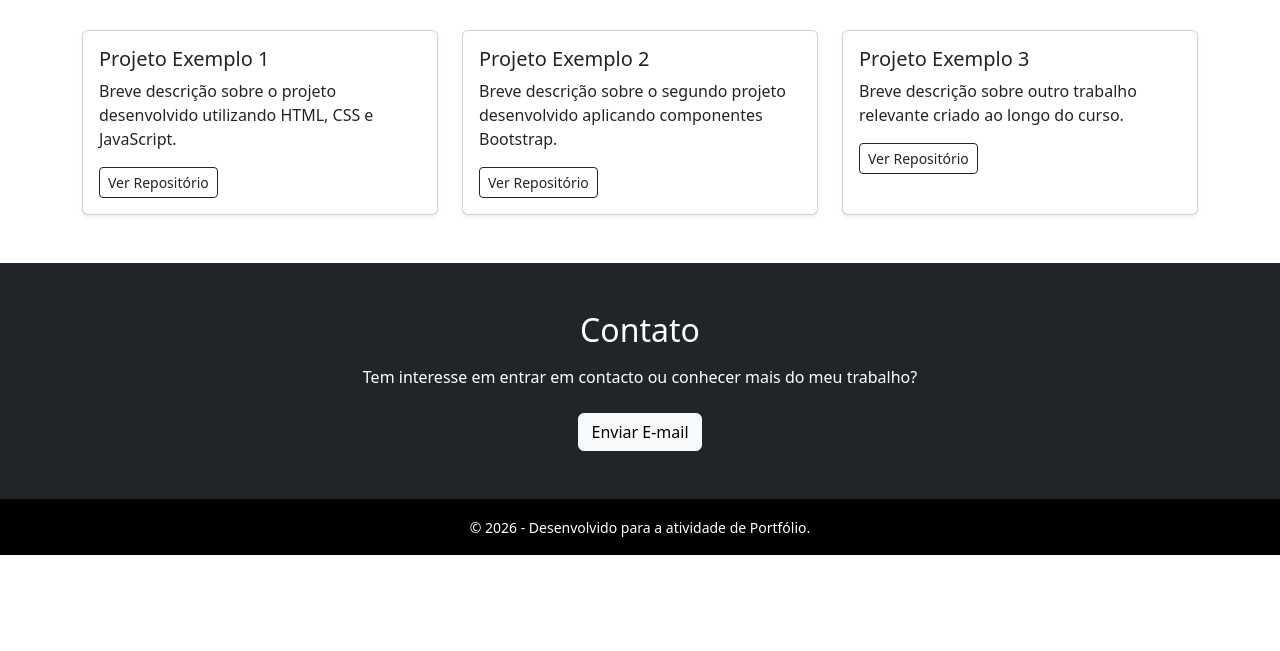
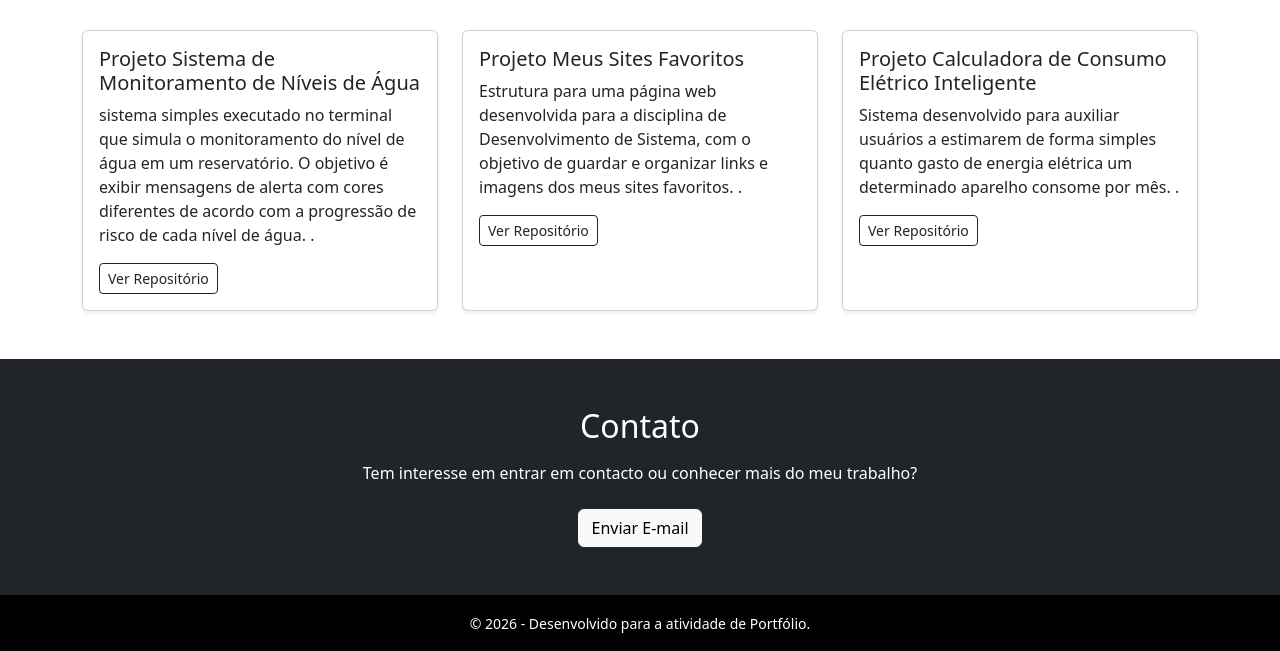
Before and after one commit to matheus08vitorino/Matheus_Vitorino_Ag15_DSI, a plain HTML site: page index.html in a window 1280 px wide. Shown: the part 408-1059 px from the top of the page. Before the commit the page ends 963 px from the top, so only its background shows below. Drawn offline with nearby package versions, Linux system fonts and the light colour scheme.

Commit message:
Update personal information and project descriptions

```diff
--- a/index.html
+++ b/index.html
@@ -31,7 +31,7 @@
     <!-- Secção de Perfil -->
     <section id="perfil" class="py-5 mt-5 bg-light text-center">
         <div class="container py-4">
-            <h1 class="display-5 fw-bold">Olá, eu sou o Desenvolvedor</h1>
+            <h1 class="display-5 fw-bold">Olá, eu sou o Matheus Vitorino</h1>
             <p class="lead text-muted">Estudante de Desenvolvimento de Sistemas focado em criar soluções web modernas e responsivas.</p>
         </div>
     </section>
@@ -45,9 +45,11 @@
                 <div class="col-md-4">
                     <div class="card h-100 shadow-sm">
                         <div class="card-body">
-                            <h5 class="card-title">Projeto Exemplo 1</h5>
-                            <p class="card-text">Breve descrição sobre o projeto desenvolvido utilizando HTML, CSS e JavaScript.</p>
-                            <a href="#" class="btn btn-outline-dark btn-sm">Ver Repositório</a>
+                            <h5 class="card-title">Projeto Sistema de Monitoramento de Níveis de Água </h5>
+                            <p class="card-text">sistema simples executado no terminal que simula o monitoramento do nível de água em um reservatório. O objetivo é exibir mensagens de alerta com cores diferentes de acordo com a progressão de risco de cada nível de água.
+
+.</p>
+                            <a href="https://github.com/matheus08vitorino/Matheus_Vitorino_Ag11_DSI" class="btn btn-outline-dark btn-sm">Ver Repositório</a>
                         </div>
                     </div>
                 </div>
@@ -55,9 +57,11 @@
                 <div class="col-md-4">
                     <div class="card h-100 shadow-sm">
                         <div class="card-body">
-                            <h5 class="card-title">Projeto Exemplo 2</h5>
-                            <p class="card-text">Breve descrição sobre o segundo projeto desenvolvido aplicando componentes Bootstrap.</p>
-                            <a href="#" class="btn btn-outline-dark btn-sm">Ver Repositório</a>
+                            <h5 class="card-title">Projeto Meus Sites Favoritos</h5>
+                            <p class="card-text">Estrutura para uma página web desenvolvida para a disciplina de Desenvolvimento de Sistema, com o objetivo de guardar e organizar links e imagens dos meus sites favoritos.
+
+.</p>
+                            <a href="https://github.com/matheus08vitorino/Matheus_Vitorino_Ag12_DSI" class="btn btn-outline-dark btn-sm">Ver Repositório</a>
                         </div>
                     </div>
                 </div>
@@ -65,9 +69,11 @@
                 <div class="col-md-4">
                     <div class="card h-100 shadow-sm">
                         <div class="card-body">
-                            <h5 class="card-title">Projeto Exemplo 3</h5>
-                            <p class="card-text">Breve descrição sobre outro trabalho relevante criado ao longo do curso.</p>
-                            <a href="#" class="btn btn-outline-dark btn-sm">Ver Repositório</a>
+                            <h5 class="card-title">Projeto Calculadora de Consumo Elétrico Inteligente</h5>
+                            <p class="card-text">Sistema desenvolvido para auxiliar usuários a estimarem de forma simples quanto gasto de energia elétrica um determinado aparelho consome por mês.
+
+.</p>
+                            <a href="https://github.com/matheus08vitorino/consumo-energia01" class="btn btn-outline-dark btn-sm">Ver Repositório</a>
                         </div>
                     </div>
                 </div>
@@ -80,7 +86,7 @@
         <div class="container">
             <h2 class="mb-3">Contato</h2>
             <p class="mb-4">Tem interesse em entrar em contacto ou conhecer mais do meu trabalho?</p>
-            <a href="mailto:seu-email@exemplo.com" class="btn btn-light">Enviar E-mail</a>
+            <a href="mailto:matheus_2118@hotmail.com" class="btn btn-light">Enviar E-mail</a>
         </div>
     </section>
 
```
